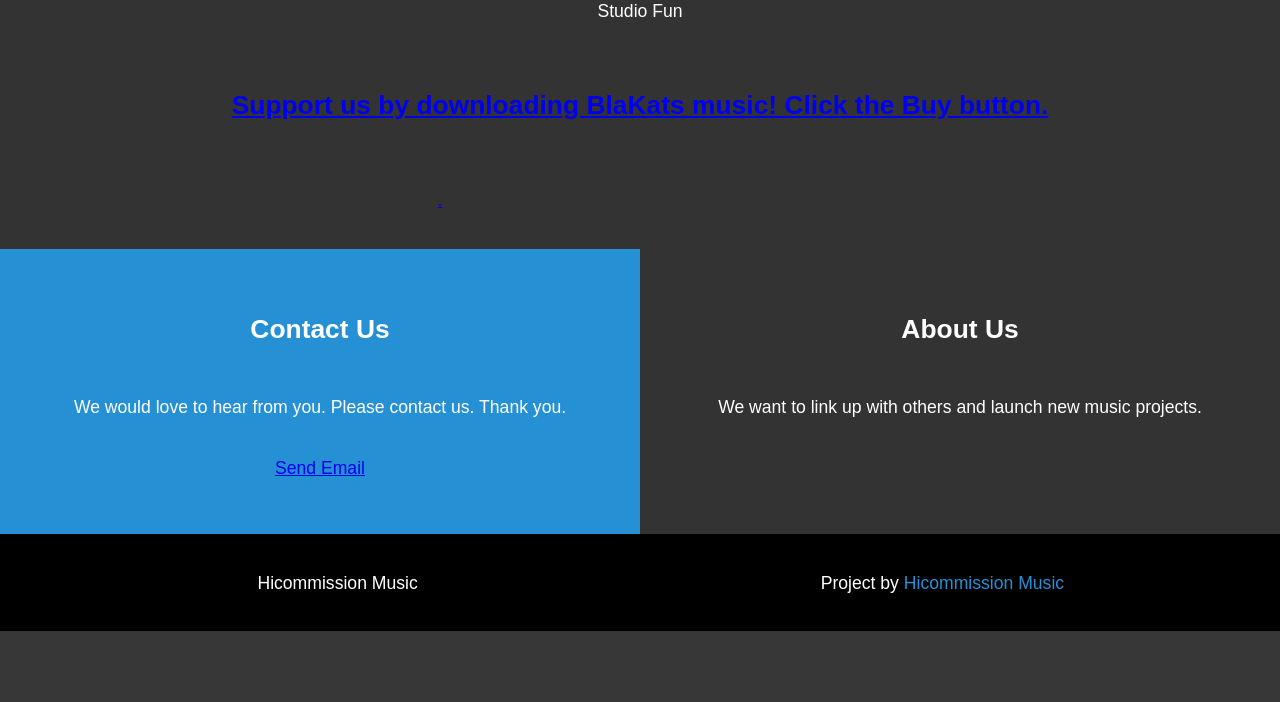
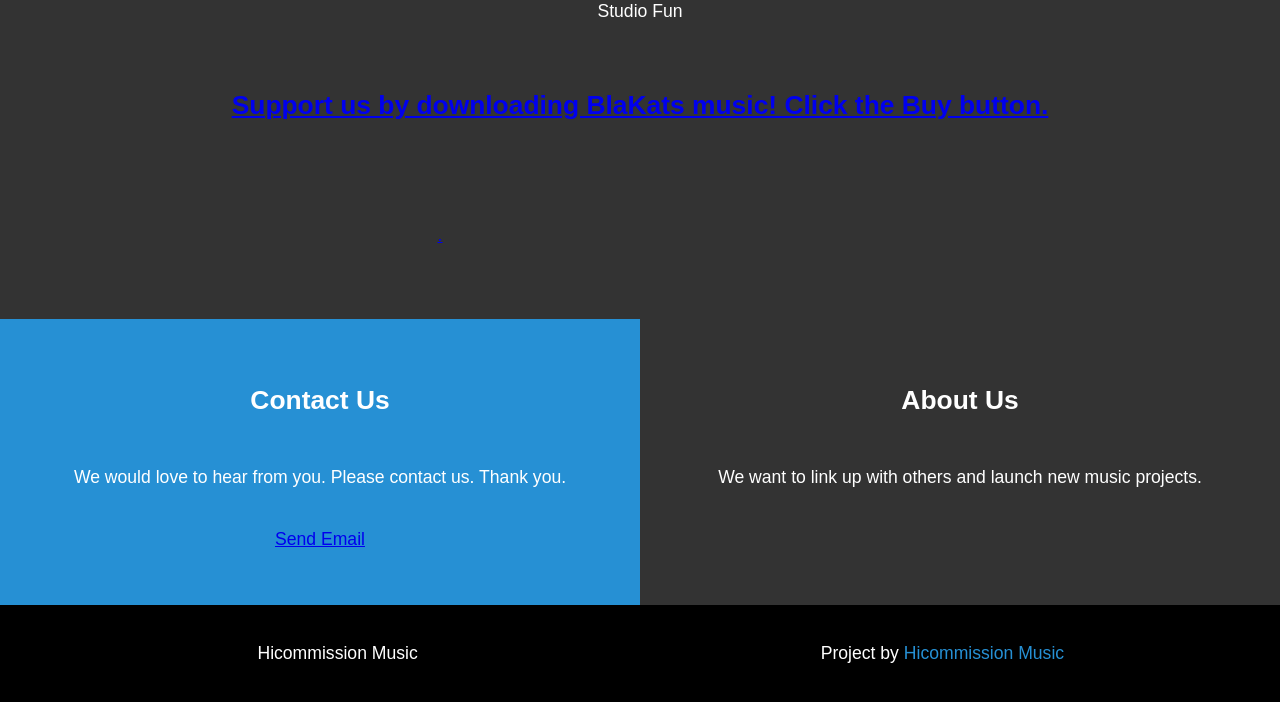
Before and after one commit to hicommission/hicommission.github.io, a PHP site: page / in a window 1280 px wide. Shown: the part 3075-3777 px from the top of the page. Before the commit the page ends 3706 px from the top, so only its background shows below. Run offline with PHP 8.4, Linux system fonts and the light colour scheme; some libraries are stand-ins or nearby versions.

Commit message:
style.css

```diff
--- a/css/style.css
+++ b/css/style.css
@@ -212,7 +212,9 @@
   }
 
   #section-cantp {
-
+    background: #333;
+    color: #ffffff;
+    padding: 2em;
     text-align: center;
   }
   #section-gg {
```
